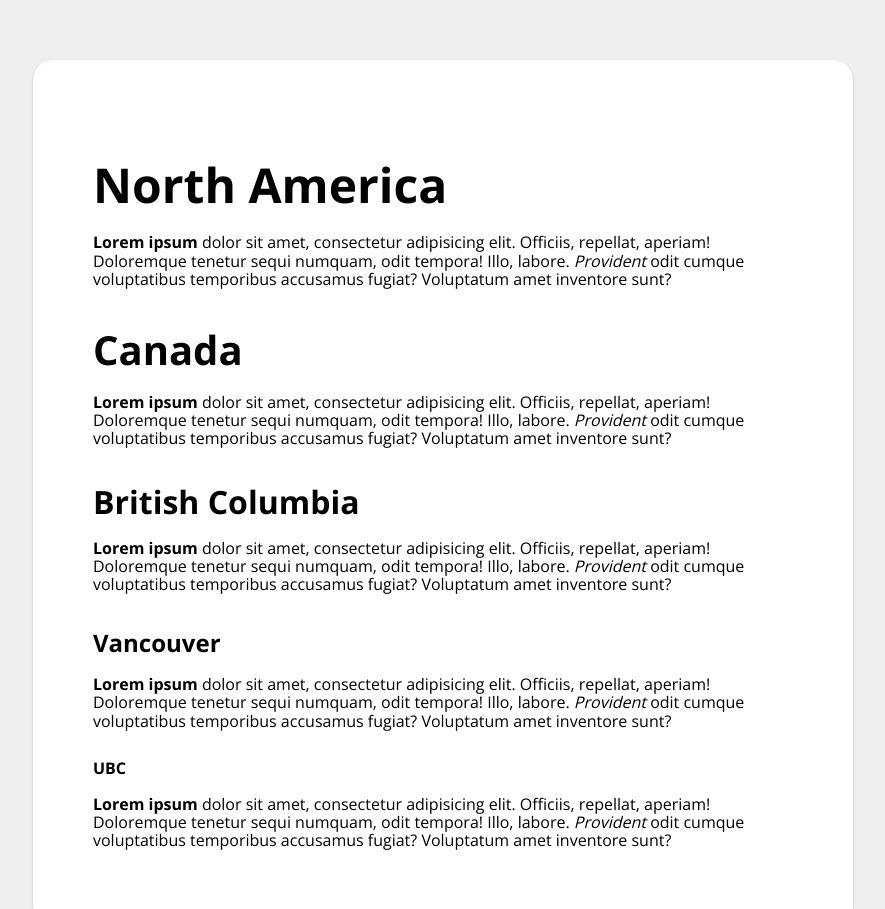
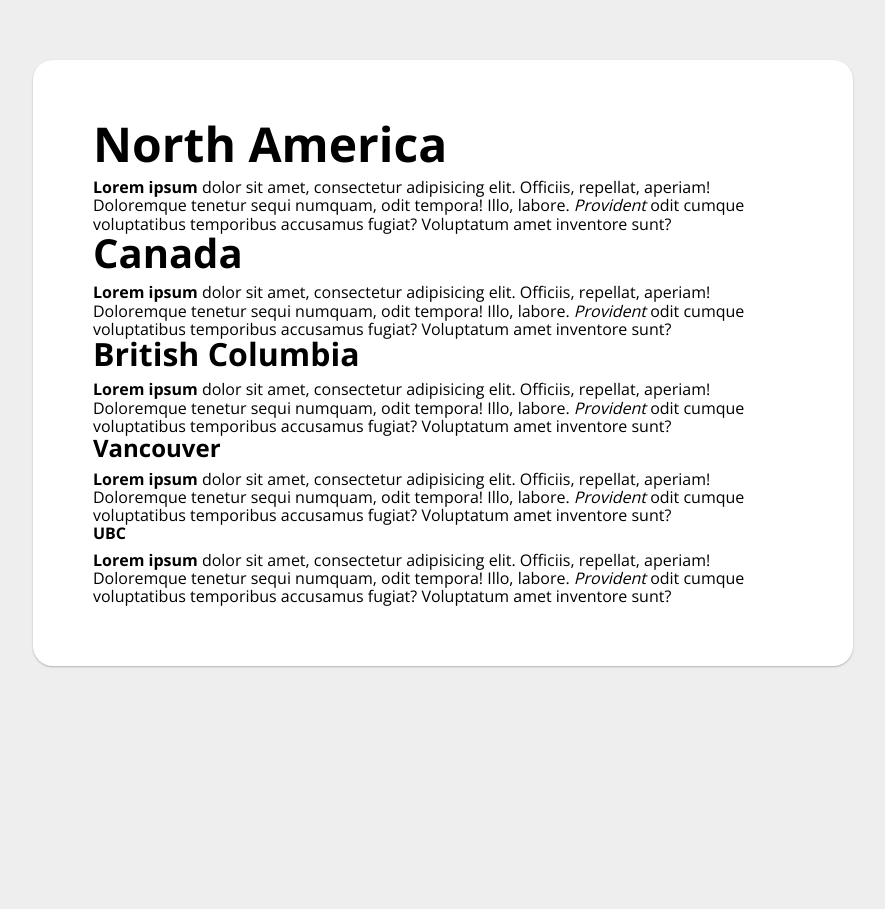
Before and after one commit to KevinGao2201/first_html_project, a plain HTML site: page index.html in a window 1280 px wide. Shown: the top 909 px of the page, without its empty margins (197-1082 px from the left). After the commit the page ends 800 px from the top, so only its background shows below. Drawn offline with nearby package versions, Linux system fonts and the light colour scheme.

Commit message:
add default css

```diff
--- a/index.html
+++ b/index.html
@@ -3,7 +3,7 @@
 <head>
     <meta charset="UTF-8">
     <title>[ This is the first html. ]</title>
-<!--    <link rel="stylesheet" href="css/default.css">-->
+    <link rel="stylesheet" href="css/default.css">
     <link rel="stylesheet" href="css/style.css">
     <link href='http://fonts.googleapis.com/css?family=Open+Sans:400,700' rel='stylesheet' type='text/css'>
 </head>
```
